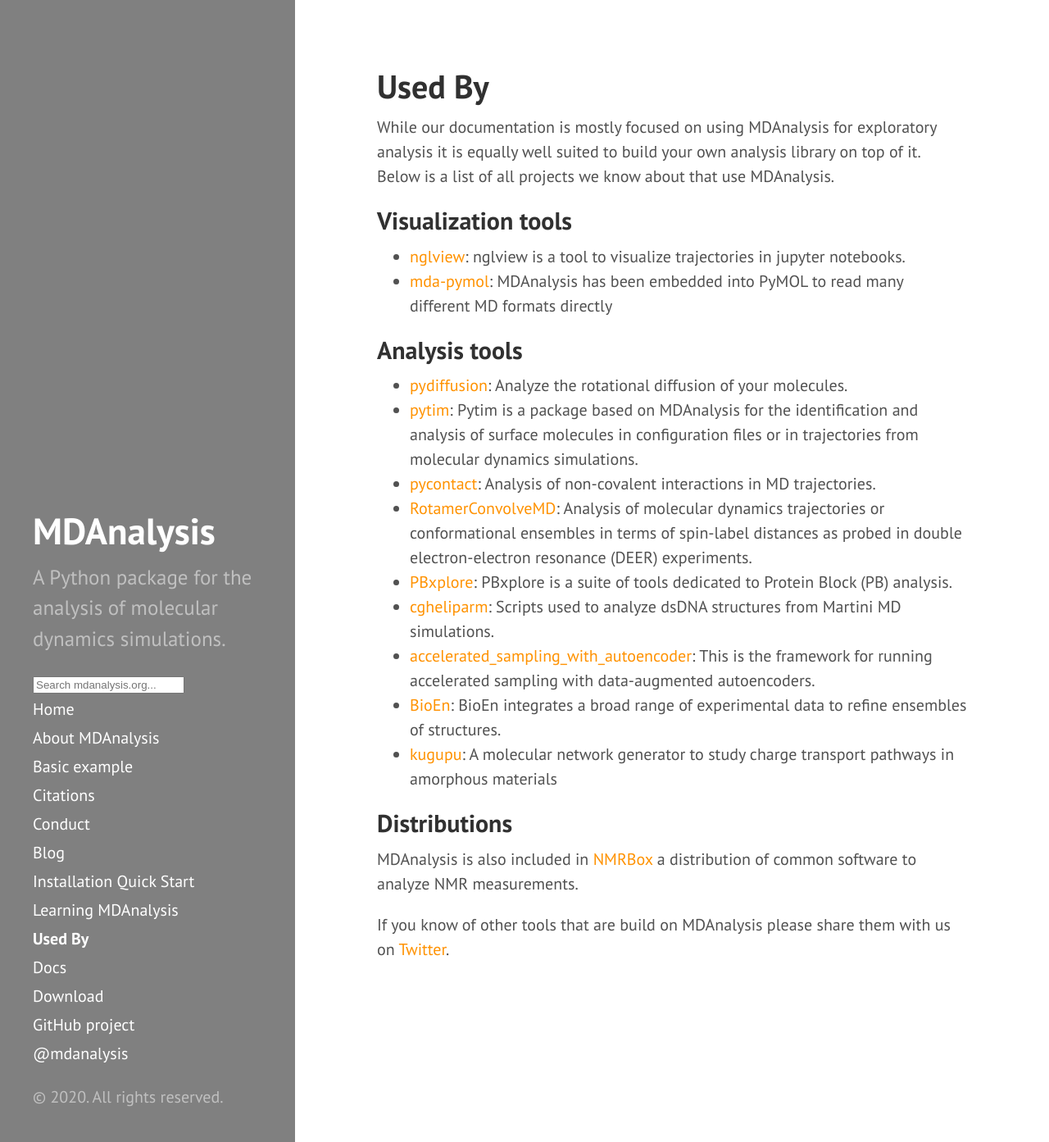
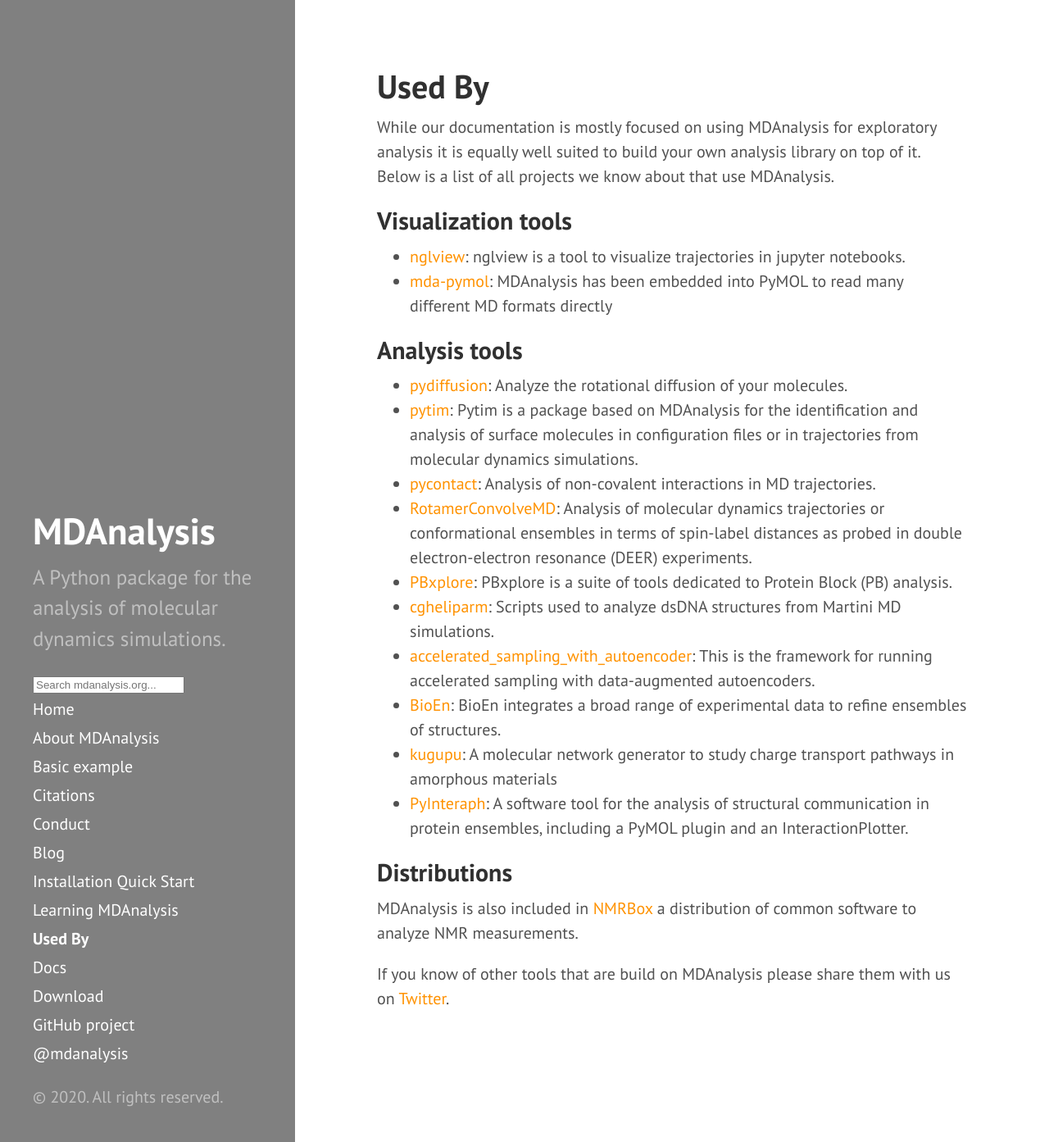
Before and after one commit to MDAnalysis/MDAnalysis.github.io, a Jekyll site: the page built from pages/used-by.md, in a window 1280 px wide and 1393 px high. Shown: the whole window at 82% size. Built offline with Jekyll 4.4.1, drawn with Linux system fonts in a browser that asks for light colours; comment, search, counter and statistics services are not loaded.

Commit message:
added PyInteraph to used-by page

```diff
--- a/pages/used-by.md
+++ b/pages/used-by.md
@@ -37,6 +37,9 @@ it. Below is a list of all projects we know about that use MDAnalysis.
    autoencoders.
 -  [BioEn](https://github.com/bio-phys/BioEn): BioEn integrates a broad range of experimental data to refine ensembles of structures.
 -  [kugupu](https://github.com/kugupu/kugupu): A molecular network generator to study charge transport pathways in amorphous materials
+-  [PyInteraph](https://github.com/ELELAB/pyinteraph): A software tool
+   for the analysis of structural communication in protein ensembles,
+   including a PyMOL plugin and an InteractionPlotter.
 
 ## Distributions
 
```
